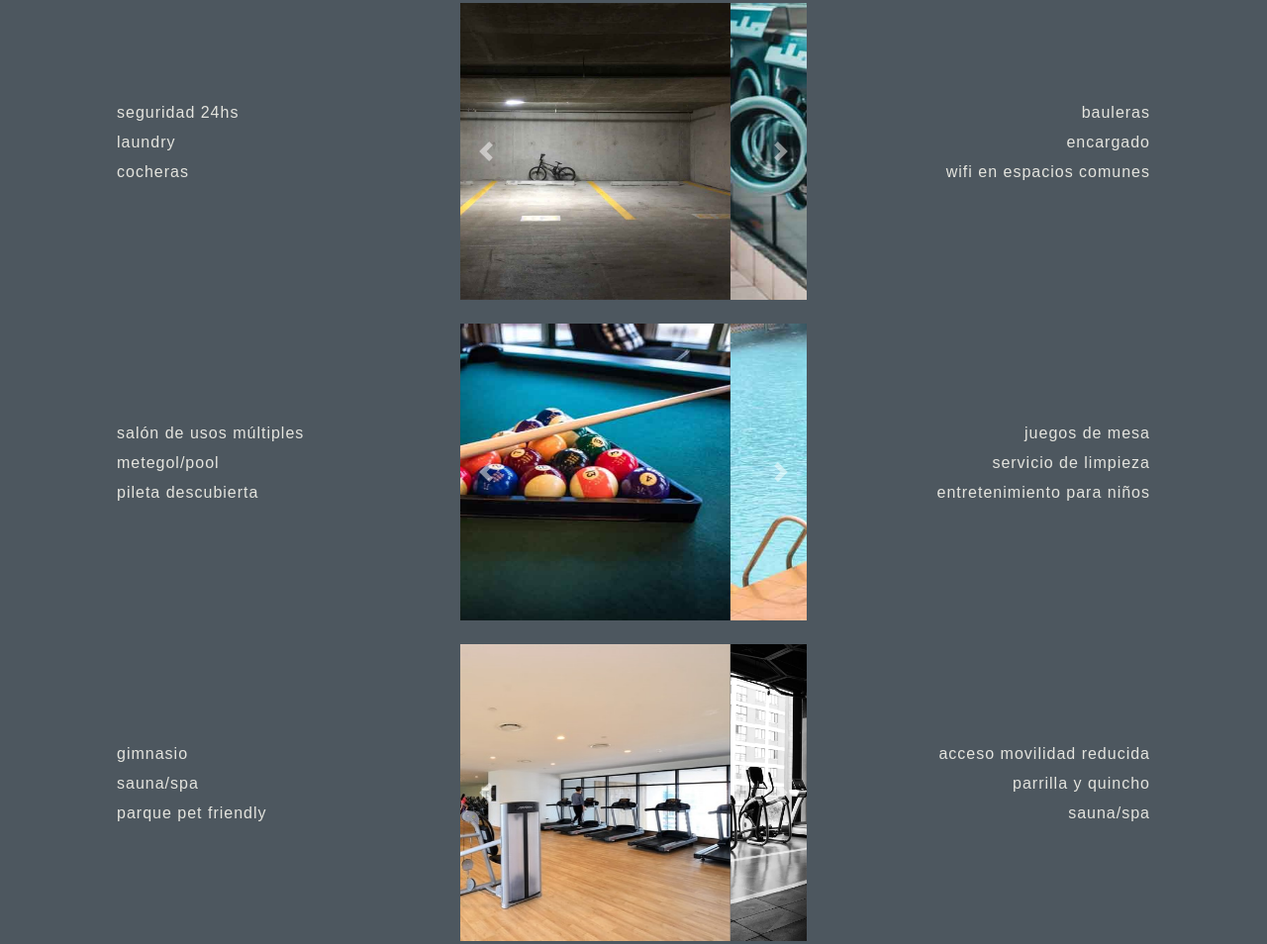
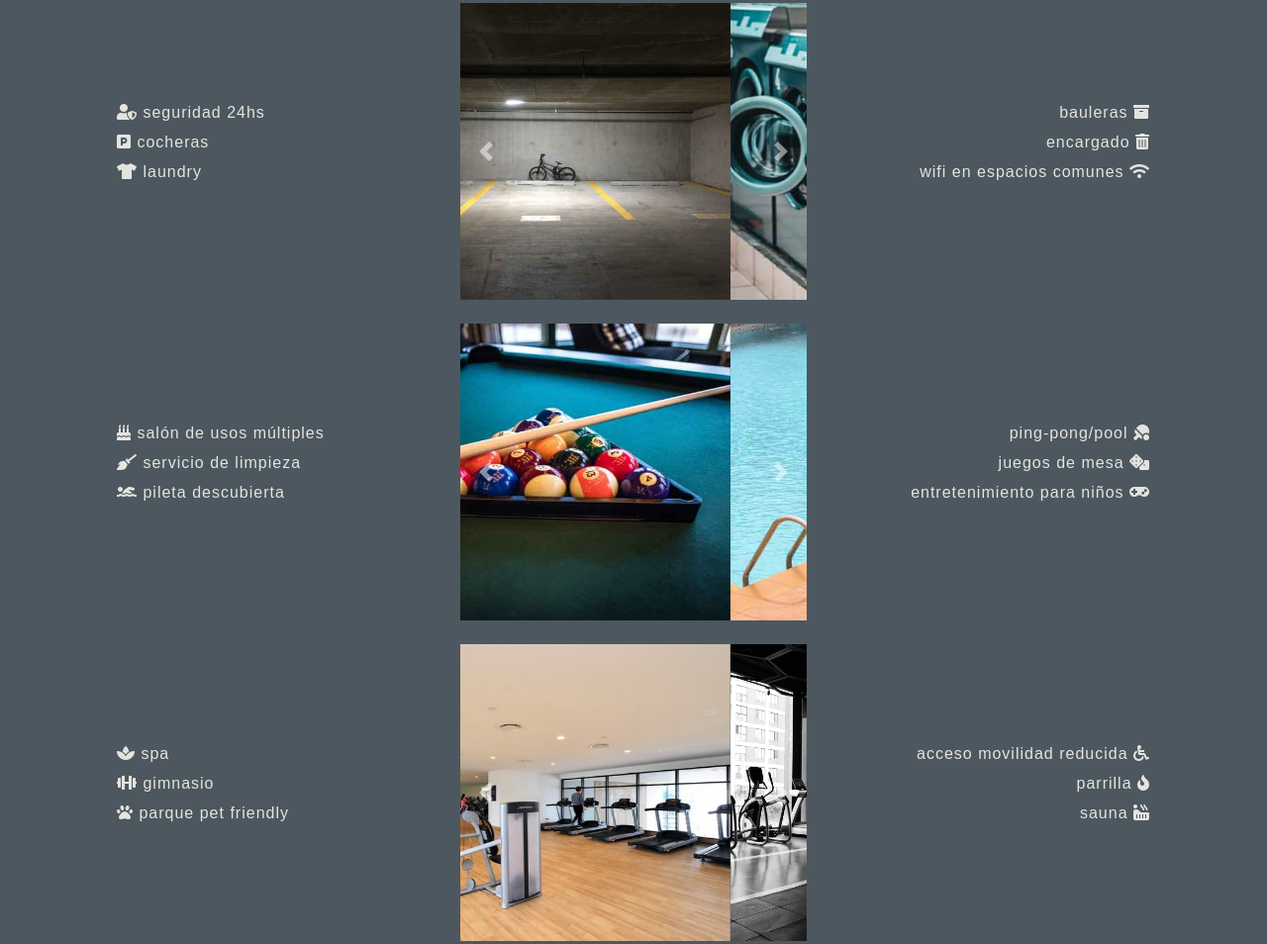
Before and after one commit to nperrusi/falcontowers, a plain HTML site: page Amenities/amenities.html in a window 1280 px wide. Shown: the part 317-1271 px from the top of the page at 99% size. Drawn offline with nearby package versions, Linux system fonts and the light colour scheme.

Commit message:
agregado iconos amenities

```diff
--- a/Amenities/amenities.html
+++ b/Amenities/amenities.html
@@ -73,10 +73,10 @@
 			<div class="row">
 				<div class="col-12 col-md-4 p-5 my-5">
 					<ul class="text-center text-lg-left animate__animated animate__slideInLeft" style="list-style: none">
-						<li>seguridad 24hs</li>
-        				<li>laundry</li>
-        				<li>cocheras</li>
-					</ul>
+						<li><i class="fas fa-user-shield"></i> seguridad 24hs</li>
+						<li><i class="fas fa-parking"></i> cocheras</li>
+						<li><i class="fas fa-tshirt"></i> laundry</li>
+        			</ul>
 				</div>
 
 				<div class="col-12 col-md-4">
@@ -108,9 +108,9 @@
 
 				<div class="col-12 col-md-4 p-5 my-5">
 					<ul class="text-center text-lg-right animate__animated animate__slideInRight" style="list-style: none">
-						<li>bauleras</li>
-		        		<li>encargado</li>
-		        		<li>wifi en espacios comunes</li>
+						<li>bauleras <i class="fas fa-archive"></i></li>
+		        		<li>encargado <i class="fas fa-trash-alt"></i></li>
+		        		<li>wifi en espacios comunes <i class="fas fa-wifi"></i></li>
 					</ul>
 				</div>
 			</div>
@@ -120,9 +120,9 @@
 			<div class="row">
 				<div class="col-12 col-md-4 p-5 my-5">
 					<ul class="text-center text-lg-left animate__animated animate__slideInLeft animate__slow" style="list-style: none">
-						<li>salón de usos múltiples</li>
-						<li>metegol/pool</li>
-           				<li>pileta descubierta</li>
+						<li><i class="fas fa-birthday-cake"></i> salón de usos múltiples</li>
+						<li><i class="fas fa-broom"></i> servicio de limpieza</li>
+           				<li><i class="fas fa-swimmer"></i> pileta descubierta</li>
 					</ul>
 				</div>
 
@@ -155,9 +155,9 @@
 
 				<div class="col-12 col-md-4 p-5 my-5">
 					<ul class="text-center text-lg-right animate__animated animate__slideInRight animate__slow" style="list-style: none">
-						<li>juegos de mesa</li>
-		        		<li>servicio de limpieza</li>
-		        		<li>entretenimiento para niños</li>
+						<li>ping-pong/pool <i class="fas fa-table-tennis"></i></li>
+						<li>juegos de mesa <i class="fas fa-dice"></i></li>
+						<li>entretenimiento para niños <i class="fas fa-gamepad"></i></li>
 					</ul>
 				</div>
 			</div>
@@ -167,9 +167,9 @@
 			<div class="row">
 				<div class="col-12 col-md-4 p-5 my-5">
 					<ul class="text-center text-lg-left animate__animated animate__slideInLeft animate__slower" style="list-style: none">
-						<li>gimnasio</li>
-           				<li>sauna/spa</li>
-           				<li>parque pet friendly</li>
+						<li><i class="fas fa-spa"></i> spa</li>
+						<li><i class="fas fa-dumbbell"></i> gimnasio</li>
+           				<li><i class="fas fa-paw"></i> parque pet friendly</li>
 					</ul>
 				</div>
 
@@ -202,9 +202,9 @@
 
 				<div class="col-12 col-md-4 p-5 my-5">
 					<ul class="text-center text-lg-right animate__animated animate__slideInRight animate__slower" style="list-style: none">
-						<li>acceso movilidad reducida</li>
-           				<li>parrilla y quincho</li>
-           				<li>sauna/spa</li>
+						<li>acceso movilidad reducida <i class="fas fa-wheelchair"></i></li>
+           				<li>parrilla <i class="fas fa-fire"></i></li>
+           				<li>sauna <i class="fas fa-hot-tub"></i></li>
 					</ul>
 				</div>
 			</div>
```
